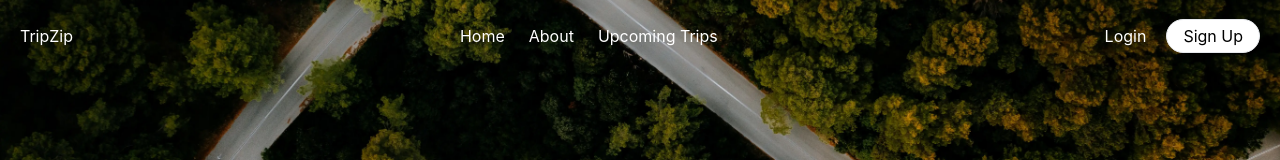
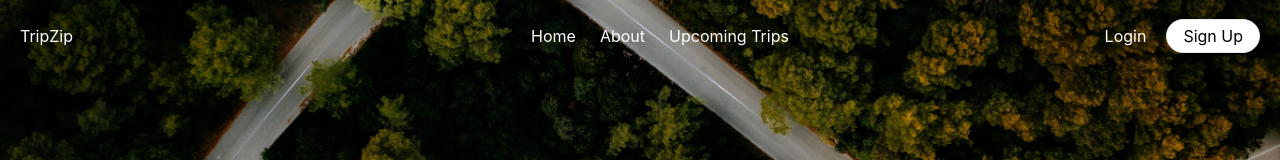
Before and after one commit to Kanav-Arora/tripzip, a React (Create React App) app in the folder frontend/: page / in a window 1280 px wide. Shown: the top 160 px of the page. Built offline with nearby package versions, Linux system fonts and the light colour scheme; no server answers.

Commit message:
Centered the Header

```diff
--- a/frontend/src/pages/NavBar/NavBar.js
+++ b/frontend/src/pages/NavBar/NavBar.js
@@ -111,7 +111,7 @@ export default function NavBar() {
                 </div>
             )}
 
-            <div className="mobile:hidden flex-grow flex justify-center space-x-6">
+            <div className="mobile:hidden flex justify-center w-screen absolute gap-x-6">
                 <Link to="/" className="text-white">
                     Home
                 </Link>
```
